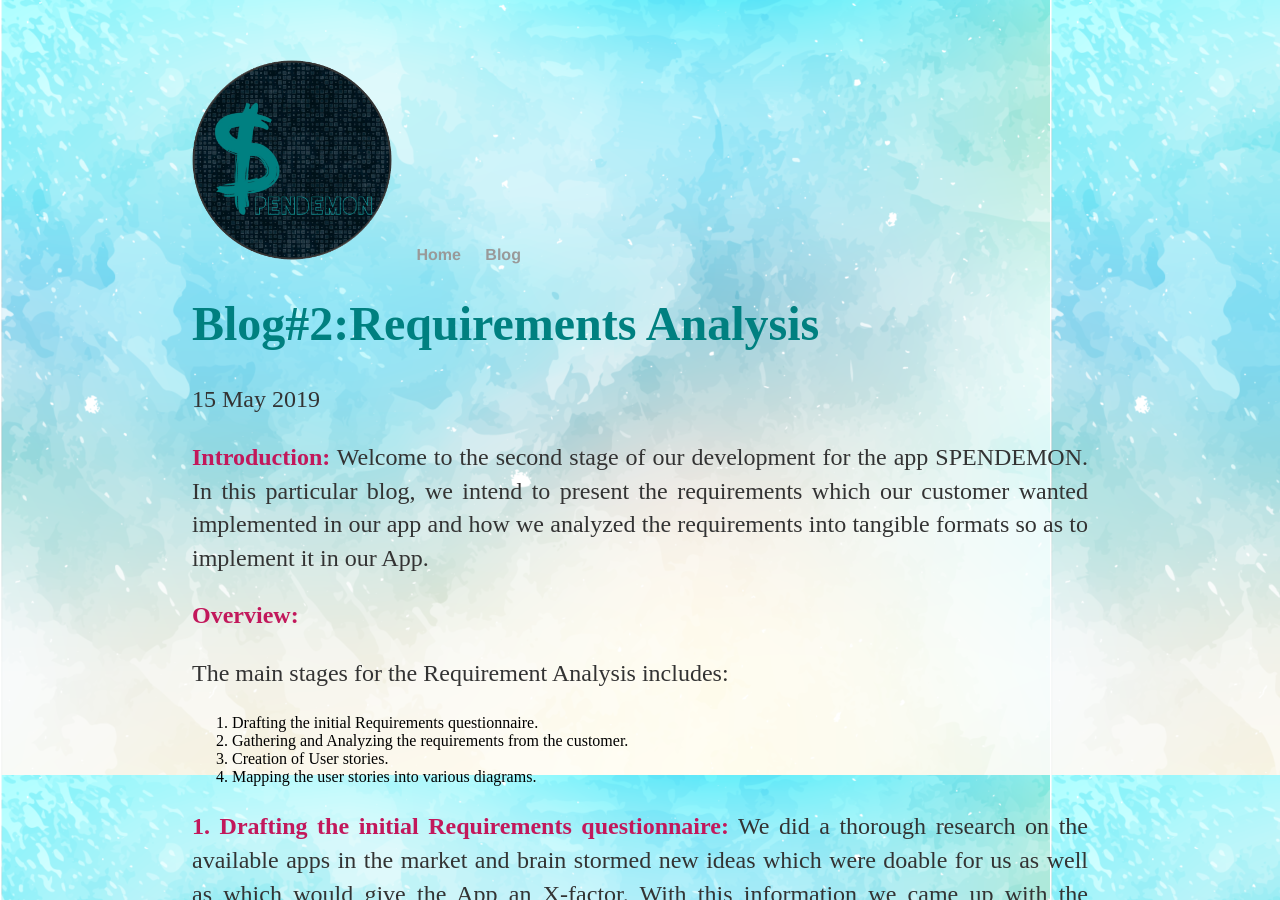
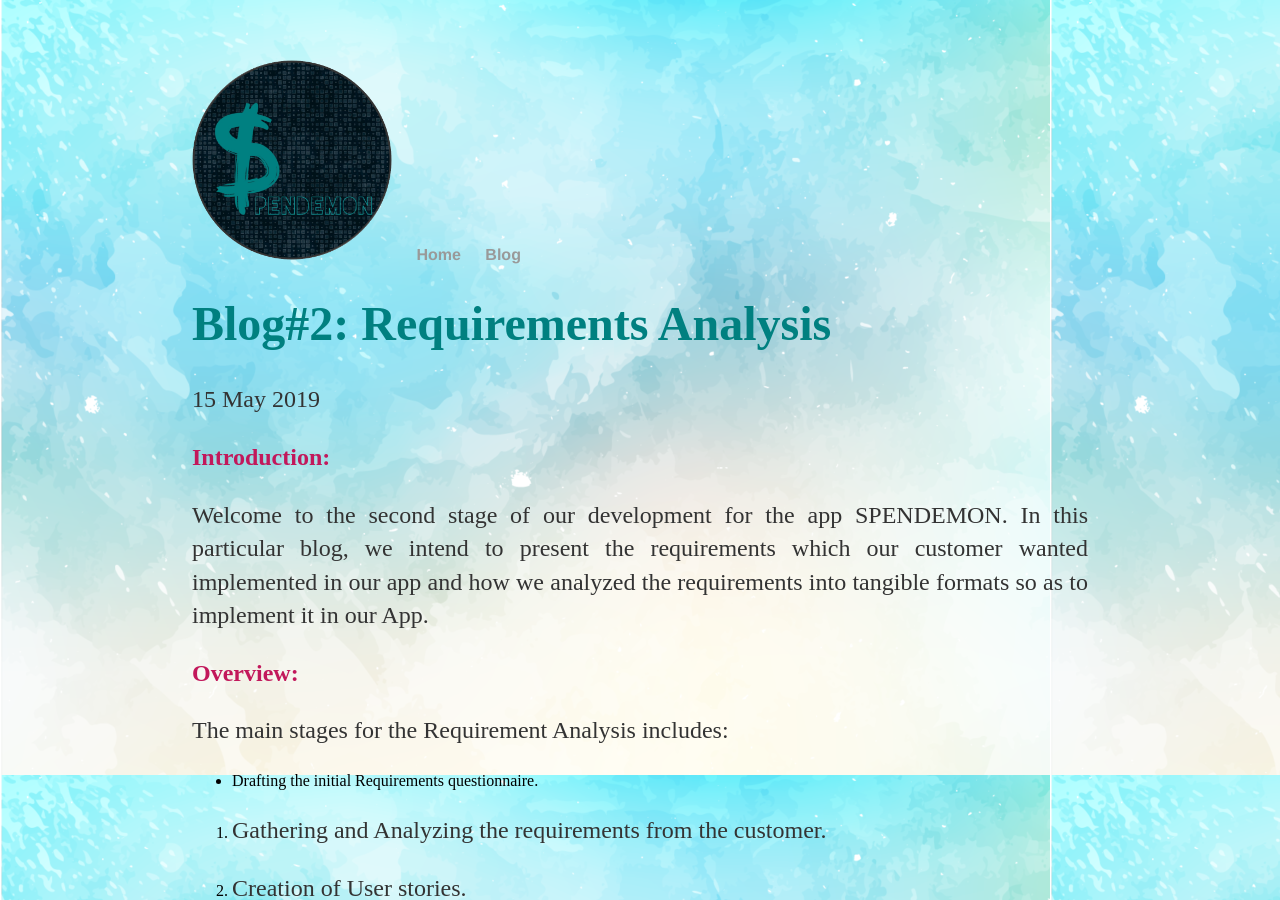
Before and after one commit to 785pavan/isee2019-SPENDEMON, a Jekyll site: the page built from docs/_posts/2019-05-15-ISEE-2019-Requirements-Analysis.md, in a window 1280 px wide and 900 px high. Built offline with Jekyll 4.4.1, drawn with Linux system fonts in a browser that asks for light colours; part of the change alters nothing that is shown.

```diff
--- a/docs/_posts/2019-05-15-ISEE-2019-Requirements-Analysis.md
+++ b/docs/_posts/2019-05-15-ISEE-2019-Requirements-Analysis.md
@@ -1,24 +1,28 @@
 ---
 layout: post
-title: "Blog#2:Requirements Analysis"
+title: "Blog#2: Requirements Analysis"
 date: 2019-05-15
 ---
 **<span style="color:#C2185B; font-family:Cursive">Introduction:</span>**
+
 Welcome to the second stage of our development for the app SPENDEMON. In this particular blog, we intend to present the requirements which our customer wanted implemented in our app and how we analyzed the requirements into tangible formats so as to implement it in our App.
 
 **<span style="color:#C2185B; font-family:Cursive">Overview:</span>**
 
 The main stages for the Requirement Analysis includes:
-1. Drafting the initial Requirements questionnaire.
+* Drafting the initial Requirements questionnaire.
+
 2. Gathering and Analyzing the requirements from the customer.
+
 3. Creation of User stories.
+
 4. Mapping the user stories into various diagrams.
 
 
 **<span style="color:#C2185B; font-family:Cursive">1. Drafting the initial Requirements questionnaire:</span>**
 We did a thorough research on the available apps in the market and brain stormed new ideas which were doable for us as well as which would give the App an X-factor. With this information we came up with the questionnaire below for our team meetings with the customer:
 
-1. Do you need the option for automated expenses and incomes/Salaries?
+* Do you need the option for automated expenses and incomes/Salaries?
 
 2. Should be a collaboration between any other app and this app? Also connection to email or phone number?
 
@@ -86,7 +90,7 @@ We did a thorough research on the available apps in the market and brain stormed
 The meeting for our requirement analysis took place on the 20/04/2019, where we decided on the questions and requirements that we want to suggest to the customer for the next meeting.
 Based on the meetings with our customer, we could now finalize on our User stories and decided to divide the requirements based on the stages of the App development as follows:
 
-1. Prototype Model Requirements:
+* Prototype Model Requirements:
 
   * Login page.
 
@@ -97,7 +101,7 @@ Based on the meetings with our customer, we could now finalize on our User stori
   * Save option.
 
 
-2. Advanced Prototype Model Requirements:
+* Advanced Prototype Model Requirements:
 
   * Categorical Display of Expenses and Incomes.
 
@@ -136,7 +140,7 @@ Based on the meetings with our customer, we could now finalize on our User stori
 
 Based on the requirement analysis we were able to design the following User-stories which we validated in the next team meeting with the customer:
 
-1. As a user, I want to add my expenses and incomes quickly and assign it to a category (sub category)
+* As a user, I want to add my expenses and incomes quickly and assign it to a category (sub category)
 
 2. As a user, I want to see my expenses and incomes sorted by date, category, amount, source and etc.
 
```
Also changed, not shown: docs/_posts/2019-04-16-ISEE-2019-Team-Presentation.md (+1 -1 lines).
